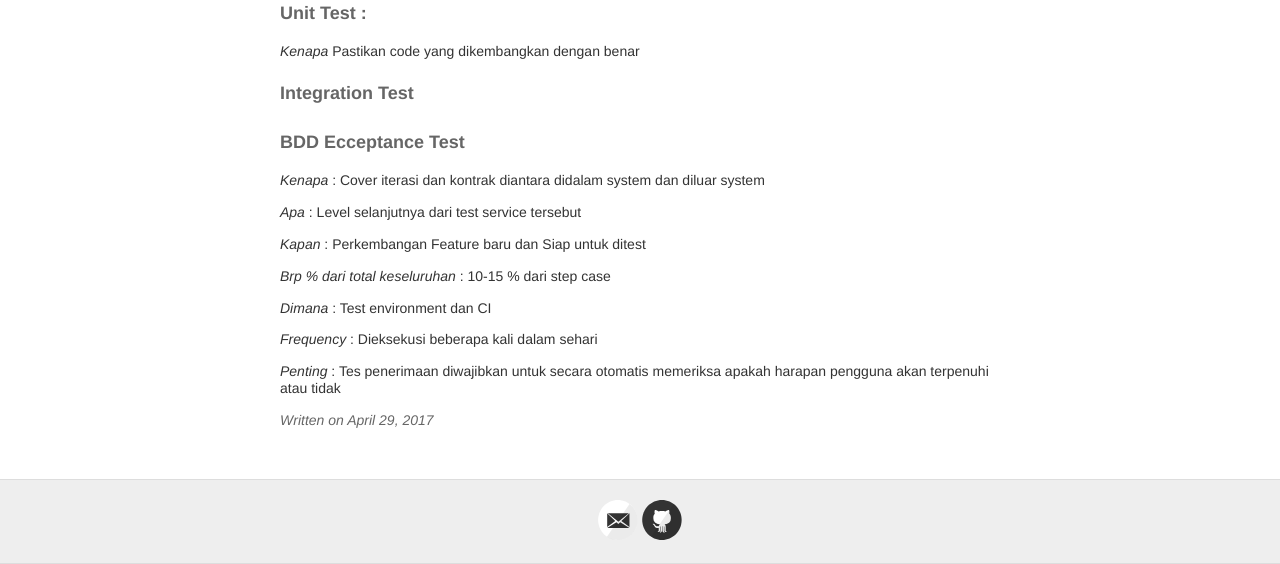
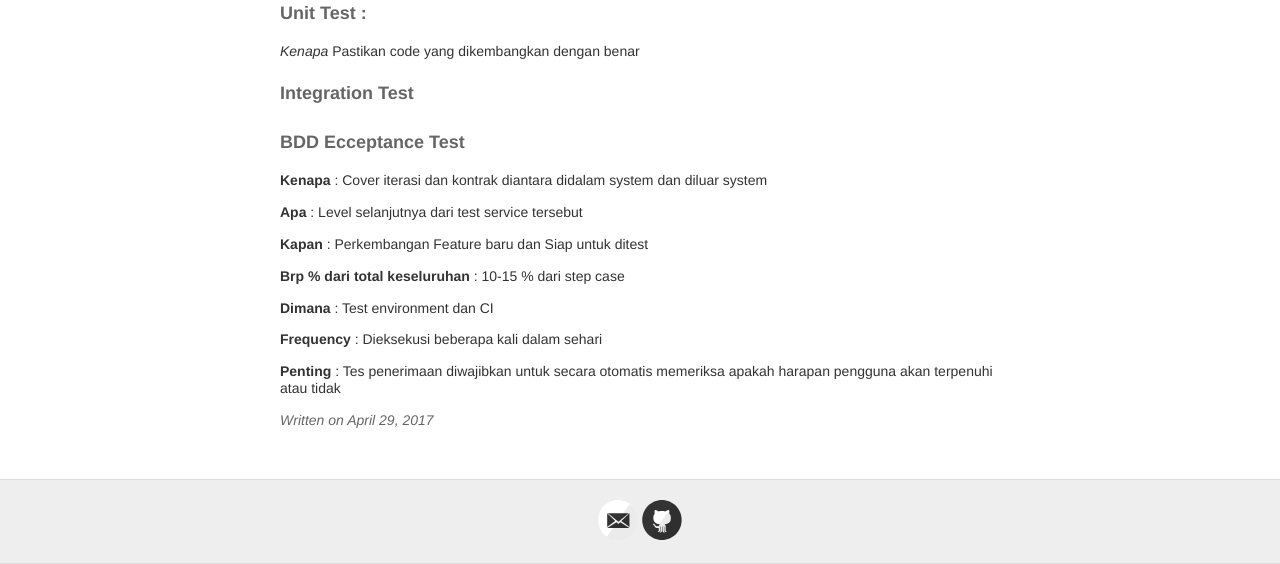
Before and after one commit to sitiwulandari/sitiwulandari.github.io, a Jekyll site: the page built from _posts/2017-04-29-Test-Pyramid.md, in a window 1280 px wide. Shown: the part 719-1283 px from the top of the page. Built offline with Jekyll 4.4.1, drawn with Linux system fonts in a browser that asks for light colours.

```diff
--- a/_posts/2017-04-29-Test-Pyramid.md
+++ b/_posts/2017-04-29-Test-Pyramid.md
@@ -17,16 +17,16 @@ Test Pyramid adalah sebuah konsep perkembangan yang bertujuan untuk mempersingka
 #### Integration Test
 
 #### BDD Ecceptance Test
-*Kenapa* : Cover iterasi dan kontrak diantara didalam system dan diluar system
+**Kenapa** : Cover iterasi dan kontrak diantara didalam system dan diluar system
 
-*Apa* : Level selanjutnya dari test service tersebut
+**Apa** : Level selanjutnya dari test service tersebut
 
-*Kapan* : Perkembangan Feature baru dan Siap untuk ditest
+**Kapan** : Perkembangan Feature baru dan Siap untuk ditest
 
-*Brp % dari total keseluruhan* : 10-15 % dari step case
+**Brp % dari total keseluruhan** : 10-15 % dari step case
 
-*Dimana* : Test environment dan CI
+**Dimana** : Test environment dan CI
 
-*Frequency* : Dieksekusi beberapa kali dalam sehari
+**Frequency** : Dieksekusi beberapa kali dalam sehari
 
-*Penting* : Tes penerimaan diwajibkan untuk secara otomatis memeriksa apakah harapan pengguna akan terpenuhi atau tidak
+**Penting** : Tes penerimaan diwajibkan untuk secara otomatis memeriksa apakah harapan pengguna akan terpenuhi atau tidak
```
